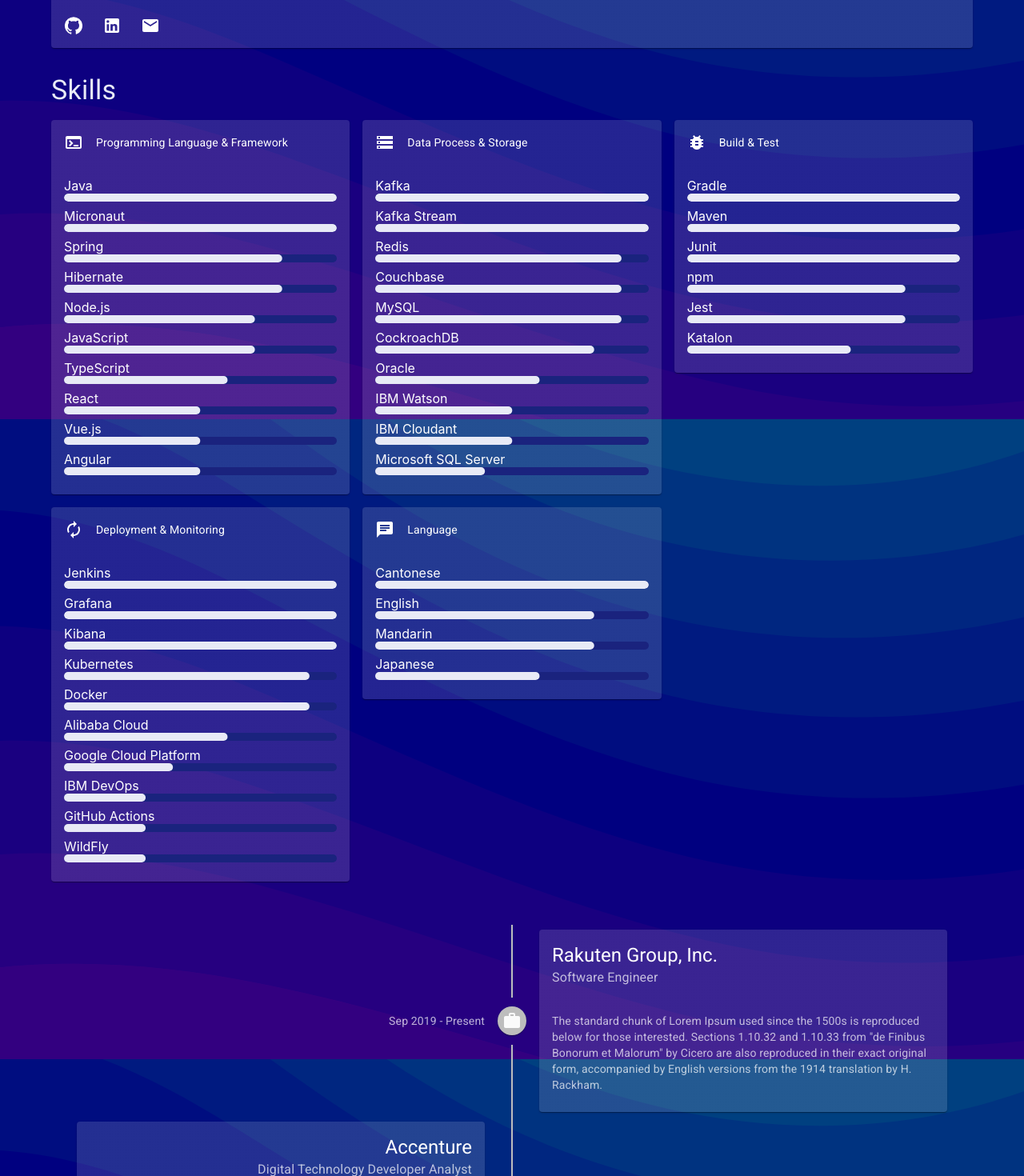
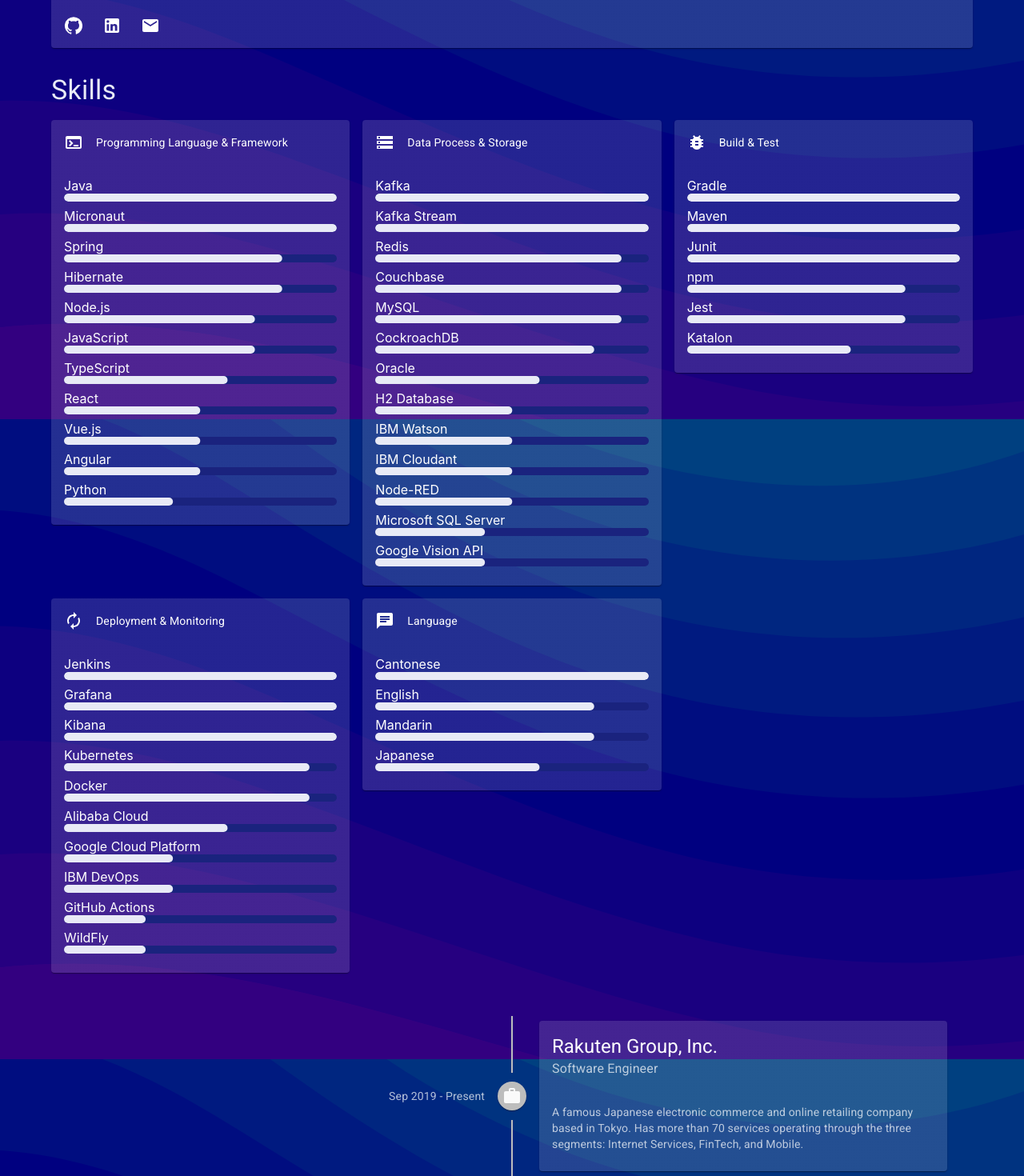
Before and after one commit to pqab/pqab.github.io, a React (Create React App) app: page / in a window 1280 px wide. Shown: the part 260-1730 px from the top of the page at 80% size. Built offline with nearby package versions, Linux system fonts and the light colour scheme.

Commit message:
Update projects data

```diff
--- a/src/data/ExperiencesData.js
+++ b/src/data/ExperiencesData.js
@@ -11,7 +11,7 @@ const ExperiencesData = [
       'subheader': 'Software Engineer'
     },
     'content': {
-      'text': 'The standard chunk of Lorem Ipsum used since the 1500s is reproduced below for those interested. Sections 1.10.32 and 1.10.33 from "de Finibus Bonorum et Malorum" by Cicero are also reproduced in their exact original form, accompanied by English versions from the 1914 translation by H. Rackham.'
+      'text': 'A famous Japanese electronic commerce and online retailing company based in Tokyo.  Has more than 70 services operating through the three segments: Internet Services, FinTech, and Mobile.'
     }
   },
   {
--- a/src/data/ProjectsData.js
+++ b/src/data/ProjectsData.js
@@ -1,314 +1,521 @@
-import WorkIcon from '@mui/icons-material/Work';
+import AccountBalanceWalletIcon from '@mui/icons-material/AccountBalanceWallet';
+import AccountTreeIcon from '@mui/icons-material/AccountTree';
+import AttachMoneyIcon from '@mui/icons-material/AttachMoney';
+import AutoModeIcon from '@mui/icons-material/AutoMode';
+import DynamicFeedIcon from '@mui/icons-material/DynamicFeed';
+import HealthAndSafetyIcon from '@mui/icons-material/HealthAndSafety';
+import PrecisionManufacturingIcon from '@mui/icons-material/PrecisionManufacturing';
+import SchoolIcon from '@mui/icons-material/School';
+import SmartToyIcon from '@mui/icons-material/SmartToy';
+import QueryStatsIcon from '@mui/icons-material/QueryStats';
 
 const ProjectsData = [
   {
-    'key': 'key-projects-streaming-platform',
+    'key': 'key-projects-data-streaming-platform',
     'header': {
-      'avator': <WorkIcon />,
-      'title': 'Streaming Platform',
+      'avatar': <PrecisionManufacturingIcon />,
+      'title': 'Data Streaming Platform',
     },
     'content': {
-      'text': 'The standard chunk of Lorem Ipsum used since the 1500s is reproduced below for those interested. Sections 1.10.32 and 1.10.33 from "de Finibus Bonorum et Malorum" by Cicero are also reproduced in their exact original form, accompanied by English versions from the 1914 translation by H. Rackham.',
+      'items': [
+        'Provide external source provider to publish source data without data losing',
+        'Generic system to process & aggregate the data by different configurations',
+        'Provide aggregated data for business statistic, analysis & reporting, etc...'
+      ],
       'skills': [
         {
-          'key': 'key-projects-1-java',
+          'key': 'key-projects-streaming-java',
           'label': 'Java'
         },
         {
-          'key': 'key-projects-1-micronaut',
+          'key': 'key-projects-streaming-micronaut',
           'label': 'Micronaut'
         },
         {
-          'key': 'key-projects-1-kafka',
+          'key': 'key-projects-streaming-kafka',
           'label': 'Kafka'
         },
         {
-          'key': 'key-projects-1-cockroach-db',
+          'key': 'key-projects-streaming-cockroach-db',
           'label': 'CockroachDB'
         },
         {
-          'key': 'key-projects-1-gradle',
+          'key': 'key-projects-streaming-redis',
+          'label': 'Redis'
+        },
+        {
+          'key': 'key-projects-streaming-junit',
+          'label': 'Junit'
+        },
+        {
+          'key': 'key-projects-streaming-gradle',
           'label': 'Gradle'
         },
         {
-          'key': 'key-projects-1-junit',
-          'label': 'Junit'
-        },
-        {
-          'key': 'key-projects-1-jenkins',
+          'key': 'key-projects-streaming-jenkins',
           'label': 'Jenkins'
         },
         {
-          'key': 'key-projects-1-grafana',
+          'key': 'key-projects-streaming-grafana',
           'label': 'Grafana'
         },
         {
-          'key': 'key-projects-1-kibana',
+          'key': 'key-projects-streaming-kibana',
           'label': 'Kibana'
         },
         {
-          'key': 'key-projects-1-kubernetes',
+          'key': 'key-projects-streaming-kubernetes',
           'label': 'Kubernetes'
         }
       ]
     }
   },
   {
-    'key': 'key-projects-streaming-platform-2',
+    'key': 'key-projects-data-calculation-platform',
     'header': {
-      'avator': <WorkIcon />,
-      'title': 'Streaming Platform',
+      'avatar': <AccountTreeIcon />,
+      'title': 'Data Calculation Platform',
     },
     'content': {
-      'text': 'The standard chunk of Lorem Ipsum used since the 1500s is reproduced below for those interested. Sections 1.10.32 and 1.10.33 from "de Finibus Bonorum et Malorum" by Cicero are also reproduced in their exact original form, accompanied by English versions from the 1914 translation by H. Rackham.',
+      'items': [
+        'Provide external source provider to publish source data without data losing',
+        'Provide fast & high availability accurated API'
+      ],
       'skills': [
         {
-          'key': 'key-projects-2-java',
+          'key': 'key-projects-calculation-java',
           'label': 'Java'
         },
         {
-          'key': 'key-projects-2-micronaut',
+          'key': 'key-projects-calculation-micronaut',
           'label': 'Micronaut'
         },
         {
-          'key': 'key-projects-2-kafka',
-          'label': 'Kafka'
+          'key': 'key-projects-calculation-hibernate',
+          'label': 'Hibernate'
         },
         {
-          'key': 'key-projects-2-cockroach-db',
-          'label': 'CockroachDB'
+          'key': 'key-projects-calculation-kafka-stream',
+          'label': 'Kafka Stream'
         },
         {
-          'key': 'key-projects-2-gradle',
+          'key': 'key-projects-calculation-mysql',
+          'label': 'MySQL'
+        },
+        {
+          'key': 'key-projects-calculation-couchbase',
+          'label': 'Couchbase'
+        },
+        {
+          'key': 'key-projects-calculation-redis',
+          'label': 'Redis'
+        },
+        {
+          'key': 'key-projects-calculation-junit',
+          'label': 'Junit'
+        },
+        {
+          'key': 'key-projects-calculation-gradle',
           'label': 'Gradle'
         },
         {
-          'key': 'key-projects-2-junit',
-          'label': 'Junit'
-        },
-        {
-          'key': 'key-projects-2-jenkins',
+          'key': 'key-projects-calculation-jenkins',
           'label': 'Jenkins'
         },
         {
-          'key': 'key-projects-2-grafana',
+          'key': 'key-projects-calculation-grafana',
           'label': 'Grafana'
         },
         {
-          'key': 'key-projects-2-kibana',
+          'key': 'key-projects-calculation-kibana',
           'label': 'Kibana'
         },
         {
-          'key': 'key-projects-2-kubernetes',
+          'key': 'key-projects-calculation-kubernetes',
           'label': 'Kubernetes'
         }
       ]
     }
   },
   {
-    'key': 'key-projects-streaming-platform-3',
+    'key': 'key-projects-chatbox-insurance-agencies',
     'header': {
-      'avator': <WorkIcon />,
-      'title': 'Streaming Platform',
+      'avatar': <SmartToyIcon />,
+      'title': 'Chatbot for Insurance Agencies',
     },
     'content': {
-      'text': 'The standard chunk of Lorem Ipsum used since the 1500s is reproduced below for those interested. Sections 1.10.32 and 1.10.33 from "de Finibus Bonorum et Malorum" by Cicero are also reproduced in their exact original form, accompanied by English versions from the 1914 translation by H. Rackham.',
+      'items': [
+        'Design chat message with dynamic decision tree structure with NLP technology',
+        'Hybird mobile chatbot for insurance agencies with real time insurance notice search',
+        'Chat history analysis & personalization for insurance agencies'
+      ],
       'skills': [
         {
-          'key': 'key-projects-3-java',
-          'label': 'Java'
+          'key': 'key-projects-chatbot-node-js',
+          'label': 'Node.js'
         },
         {
-          'key': 'key-projects-3-micronaut',
-          'label': 'Micronaut'
+          'key': 'key-projects-chatbot-node-red',
+          'label': 'Node-RED'
         },
         {
-          'key': 'key-projects-3-kafka',
-          'label': 'Kafka'
+          'key': 'key-projects-chatbox-ibm-watson',
+          'label': 'IBM Watson'
         },
         {
-          'key': 'key-projects-3-cockroach-db',
-          'label': 'CockroachDB'
+          'key': 'key-projects-chatbox-ibm-cloudant',
+          'label': 'IBM Cloudant'
         },
         {
-          'key': 'key-projects-3-gradle',
-          'label': 'Gradle'
+          'key': 'key-projects-ibm-devops',
+          'label': 'IBM DevOps'
         },
         {
-          'key': 'key-projects-3-junit',
-          'label': 'Junit'
+          'key': 'key-projects-ibm-angular',
+          'label': 'Angular'
         },
         {
-          'key': 'key-projects-3-jenkins',
-          'label': 'Jenkins'
-        },
-        {
-          'key': 'key-projects-3-grafana',
-          'label': 'Grafana'
-        },
-        {
-          'key': 'key-projects-3-kibana',
-          'label': 'Kibana'
-        },
-        {
-          'key': 'key-projects-3-kubernetes',
-          'label': 'Kubernetes'
+          'key': 'key-projects-chatbot-docker',
+          'label': 'Docker'
         }
       ]
     }
   },
   {
-    'key': 'key-projects-streaming-platform-4',
+    'key': 'key-projects-insurance-auto-claims-platform',
     'header': {
-      'avator': <WorkIcon />,
-      'title': 'Streaming Platform',
+      'avatar': <AutoModeIcon />,
+      'title': 'Insurance Auto Claims Platform',
     },
     'content': {
-      'text': 'The standard chunk of Lorem Ipsum used since the 1500s is reproduced below for those interested. Sections 1.10.32 and 1.10.33 from "de Finibus Bonorum et Malorum" by Cicero are also reproduced in their exact original form, accompanied by English versions from the 1914 translation by H. Rackham.',
+      'items': [
+        'Scan insurance notice & hide sensetive informantion automatically with OCR technology',
+        'Scan & extract the infomation from the incurance notice for insurance claims automation process',
+        'Provide intractive UI with drag & drop features for user management & adjustment operations'
+      ],
       'skills': [
         {
-          'key': 'key-projects-4-java',
-          'label': 'Java'
+          'key': 'key-projects-claims-python',
+          'label': 'Python'
         },
         {
-          'key': 'key-projects-4-micronaut',
-          'label': 'Micronaut'
+          'key': 'key-projects-claims-google-vision-api',
+          'label': 'Google Vision API'
         },
         {
-          'key': 'key-projects-4-kafka',
-          'label': 'Kafka'
+          'key': 'key-projects-claims-gcp',
+          'label': 'Google Cloud Platform'
         },
         {
-          'key': 'key-projects-4-cockroach-db',
-          'label': 'CockroachDB'
+          'key': 'key-projects-claims-vue',
+          'label': 'Vue.js'
         },
         {
-          'key': 'key-projects-4-gradle',
-          'label': 'Gradle'
-        },
-        {
-          'key': 'key-projects-4-junit',
-          'label': 'Junit'
-        },
-        {
-          'key': 'key-projects-4-jenkins',
-          'label': 'Jenkins'
-        },
-        {
-          'key': 'key-projects-4-grafana',
-          'label': 'Grafana'
-        },
-        {
-          'key': 'key-projects-4-kibana',
-          'label': 'Kibana'
-        },
-        {
-          'key': 'key-projects-4-kubernetes',
-          'label': 'Kubernetes'
+          'key': 'key-projects-chatbot-docker',
+          'label': 'Docker'
         }
       ]
     }
   },
   {
-    'key': 'key-projects-streaming-platform-5',
+    'key': 'key-projects-insurance-agencies-management-platform',
     'header': {
-      'avator': <WorkIcon />,
-      'title': 'Streaming Platform',
+      'avatar': <HealthAndSafetyIcon />,
+      'title': 'Insurance Agencies Management Platform',
     },
     'content': {
-      'text': 'The standard chunk of Lorem Ipsum used since the 1500s is reproduced below for those interested. Sections 1.10.32 and 1.10.33 from "de Finibus Bonorum et Malorum" by Cicero are also reproduced in their exact original form, accompanied by English versions from the 1914 translation by H. Rackham.',
+      'items': [
+        'Provide interactive UI for user to manage insurance contents, events, milestones, ranking, etc... for mobile app',
+        'Provide hybrid mobile application with charting & push notification for insurance agencies',
+        'Performance optimization on push notification time'
+      ],
       'skills': [
         {
-          'key': 'key-projects-5-java',
+          'key': 'key-projects-insurance-java',
           'label': 'Java'
         },
         {
-          'key': 'key-projects-5-micronaut',
-          'label': 'Micronaut'
+          'key': 'key-projects-insurance-spring',
+          'label': 'Spring'
         },
         {
-          'key': 'key-projects-5-kafka',
-          'label': 'Kafka'
+          'key': 'key-projects-insurance-hibernate',
+          'label': 'Hiberante'
         },
         {
-          'key': 'key-projects-5-cockroach-db',
-          'label': 'CockroachDB'
-        },
-        {
-          'key': 'key-projects-5-gradle',
-          'label': 'Gradle'
-        },
-        {
-          'key': 'key-projects-5-junit',
+          'key': 'key-projects-education-junit',
           'label': 'Junit'
         },
         {
-          'key': 'key-projects-5-jenkins',
-          'label': 'Jenkins'
+          'key': 'key-projects-education-maven',
+          'label': 'Maven'
         },
         {
-          'key': 'key-projects-5-grafana',
-          'label': 'Grafana'
+          'key': 'key-projects-insurance-mssql',
+          'label': 'Microsoft SQL Server'
         },
         {
-          'key': 'key-projects-5-kibana',
-          'label': 'Kibana'
-        },
-        {
-          'key': 'key-projects-5-kubernetes',
-          'label': 'Kubernetes'
+          'key': 'key-projects-insurance-angular',
+          'label': 'Angular'
         }
       ]
     }
   },
   {
-    'key': 'key-projects-streaming-platform-6',
+    'key': 'key-projects-education-center-enrollment-platform',
     'header': {
-      'avator': <WorkIcon />,
-      'title': 'Streaming Platform',
+      'avatar': <SchoolIcon />,
+      'title': 'Education Center Enrollment Platform',
     },
     'content': {
-      'text': 'The standard chunk of Lorem Ipsum used since the 1500s is reproduced below for those interested. Sections 1.10.32 and 1.10.33 from "de Finibus Bonorum et Malorum" by Cicero are also reproduced in their exact original form, accompanied by English versions from the 1914 translation by H. Rackham.',
+      'items': [
+        'Enrollment system with interative UI for education center',
+        'Provide accurate enrollment status analysis & reporting',
+        'Performance optimization on report generating time'
+      ],
       'skills': [
         {
-          'key': 'key-projects-6-java',
+          'key': 'key-projects-education-java',
           'label': 'Java'
         },
         {
-          'key': 'key-projects-6-micronaut',
-          'label': 'Micronaut'
+          'key': 'key-projects-education-spring',
+          'label': 'Spring'
         },
         {
-          'key': 'key-projects-6-kafka',
-          'label': 'Kafka'
+          'key': 'key-projects-education-hibernate',
+          'label': 'Hibernate'
         },
         {
-          'key': 'key-projects-6-cockroach-db',
-          'label': 'CockroachDB'
-        },
-        {
-          'key': 'key-projects-6-gradle',
-          'label': 'Gradle'
-        },
-        {
-          'key': 'key-projects-6-junit',
+          'key': 'key-projects-education-junit',
           'label': 'Junit'
         },
         {
-          'key': 'key-projects-6-jenkins',
+          'key': 'key-projects-education-maven',
+          'label': 'Maven'
+        },
+        {
+          'key': 'key-projects-education-mssql',
+          'label': 'Microsoft SQL Server'
+        },
+        {
+          'key': 'key-projects-education-angular',
+          'label': 'Angular'
+        }
+      ]
+    }
+  },
+  {
+    'key': 'key-projects-payment-administrator-system',
+    'header': {
+      'avatar': <AccountBalanceWalletIcon />,
+      'title': 'Payment Administrator System',
+    },
+    'content': {
+      'items': [
+        'Provide a secure Payment account connections management for external user',
+        'Integrate with extenal payment gateway in secure channels',
+        'Provide fast & interative search UI for user'
+      ],
+      'skills': [
+        {
+          'key': 'key-projects-payment-java',
+          'label': 'Java'
+        },
+        {
+          'key': 'key-projects-payment-spring',
+          'label': 'Spring'
+        },
+        {
+          'key': 'key-projects-payment-hibernate',
+          'label': 'Hibernate'
+        },
+        {
+          'key': 'key-projects-education-junit',
+          'label': 'Junit'
+        },
+        {
+          'key': 'key-projects-payment-maven',
+          'label': 'Maven'
+        },
+        {
+          'key': 'key-projects-payment-node-js',
+          'label': 'Node.js'
+        },
+        {
+          'key': 'key-projects-payment-vue-js',
+          'label': 'Vue.js'
+        },
+        {
+          'key': 'key-projects-calculation-jenkins',
           'label': 'Jenkins'
         },
         {
-          'key': 'key-projects-6-grafana',
-          'label': 'Grafana'
-        },
-        {
-          'key': 'key-projects-6-kibana',
+          'key': 'key-projects-calculation-kibana',
           'label': 'Kibana'
         },
         {
-          'key': 'key-projects-6-kubernetes',
-          'label': 'Kubernetes'
+          'key': 'key-projects-chatbot-docker',
+          'label': 'Docker'
+        }
+      ]
+    }
+  },
+  {
+    'key': 'key-projects-investment-platform',
+    'header': {
+      'avatar': <AttachMoneyIcon />,
+      'title': 'Investment Platform',
+    },
+    'content': {
+      'items': [
+        'Interative UI for stock market sectors comparison for paid user',
+        'Integrate with internal system for displaying latest investment related information'
+      ],
+      'skills': [
+        {
+          'key': 'key-projects-investment-java',
+          'label': 'Java'
+        },
+        {
+          'key': 'key-projects-investment-spring',
+          'label': 'Spring'
+        },
+        {
+          'key': 'key-projects-investment-hibernate',
+          'label': 'Hibernate'
+        },
+        {
+          'key': 'key-projects-investment-junit',
+          'label': 'Junit'
+        },
+        {
+          'key': 'key-projects-investment-maven',
+          'label': 'Maven'
+        },
+        {
+          'key': 'key-projects-investment-oracle',
+          'label': 'Oracle'
+        },
+        {
+          'key': 'key-projects-investment-free-marker',
+          'label': 'FreeMarker'
+        },
+        {
+          'key': 'key-projects-investment-javascript',
+          'label': 'JavaScript'
+        },
+        {
+          'key': 'key-projects-investment-wildfly',
+          'label': 'Wildfly'
+        }
+      ]
+    }
+  },
+  {
+    'key': 'key-projects-legacy-wesite-revamp',
+    'header': {
+      'avatar': <DynamicFeedIcon />,
+      'title': 'Legacy Website Revamp',
+    },
+    'content': {
+      'items': [
+        'Revamp legacy website to responsive design',
+        'Dynamic route mapping system for user to add feature page on the fly without breaking the existing system',
+        'Performance & SEO optimization'
+      ],
+      'skills': [
+        {
+          'key': 'key-projects-legacy-java',
+          'label': 'Java'
+        },
+        {
+          'key': 'key-projects-legacy-spring',
+          'label': 'Spring'
+        },
+        {
+          'key': 'key-projects-legacy-hibernate',
+          'label': 'Hibernate'
+        },
+        {
+          'key': 'key-projects-legacy-junit',
+          'label': 'Junit'
+        },
+        {
+          'key': 'key-projects-legacy-maven',
+          'label': 'Maven'
+        },
+        {
+          'key': 'key-projects-legacy-h2',
+          'label': 'H2 Database'
+        },
+        {
+          'key': 'key-projects-legacy-redis',
+          'label': 'Redis'
+        },
+        {
+          'key': 'key-projects-legacy-node-js',
+          'label': 'Node.js'
+        },
+        {
+          'key': 'key-projects-legacy-react',
+          'label': 'React'
+        },
+        {
+          'key': 'key-projects-investment-wildfly',
+          'label': 'Wildfly'
+        }
+      ]
+    }
+  },
+  {
+    'key': 'key-projects-stock-charting-platform',
+    'header': {
+      'avatar': <QueryStatsIcon />,
+      'title': 'Stock Charting Platform',
+    },
+    'content': {
+      'items': [
+        'Robust system for data source provider to manage stock data',
+        'Calculate the technical indicator for stocks & plot the stock graphs',
+        'Provide interactive annotation drawing features for stock trending analysis'
+      ],
+      'skills': [
+        {
+          'key': 'key-projects-stock-java',
+          'label': 'Java'
+        },
+        {
+          'key': 'key-projects-stock-spring',
+          'label': 'Spring'
+        },
+        {
+          'key': 'key-projects-stock-hibernate',
+          'label': 'Hibernate'
+        },
+        {
+          'key': 'key-projects-stock-junit',
+          'label': 'Junit'
+        },
+        {
+          'key': 'key-projects-stock-maven',
+          'label': 'Maven'
+        },
+        {
+          'key': 'key-projects-stock-oracle',
+          'label': 'Oracle'
+        },
+        {
+          'key': 'key-projects-stock-javascript',
+          'label': 'JavaScript'
+        },
+        {
+          'key': 'key-projects-stock-high-stock',
+          'label': 'HighStock'
+        },
+        {
+          'key': 'key-projects-stock-wildfly',
+          'label': 'Wildfly'
         }
       ]
     }
--- a/src/data/SkillsData.js
+++ b/src/data/SkillsData.js
@@ -62,6 +62,11 @@ const SkillsData = [
           'key': 'key-skills-programming-angular',
           'name': 'Angular',
           'value': 50
+        },
+        {
+          'key': 'key-skills-programming-python',
+          'name': 'Python',
+          'value': 40
         }
       ]
     }
@@ -105,9 +110,14 @@ const SkillsData = [
           'value': 80
         },
         {
-          'key': 'key-skills-data-hibernate',
+          'key': 'key-skills-data-oracle',
           'name': 'Oracle',
           'value': 60
+        },
+        {
+          'key': 'key-skills-data-h2',
+          'name': 'H2 Database',
+          'value': 50
         },
         {
           'key': 'key-skills-data-ibm-watson',
@@ -120,8 +130,18 @@ const SkillsData = [
           'value': 50
         },
         {
+          'key': 'key-skills-data-node-red',
+          'name': 'Node-RED',
+          'value': 50
+        },
+        {
           'key': 'key-skills-data-microsoft-sql-server',
           'name': 'Microsoft SQL Server',
+          'value': 40
+        },
+        {
+          'key': 'key-skills-data-google-vision-api',
+          'name': 'Google Vision API',
           'value': 40
         }
       ]
@@ -214,7 +234,7 @@ const SkillsData = [
         {
           'key': 'key-skills-cicd-ibm-dev-ops',
           'name': 'IBM DevOps',
-          'value': 30
+          'value': 40
         },
         {
           'key': 'key-skills-cicd-github-actions',
--- a/src/section/Experiences.js
+++ b/src/section/Experiences.js
@@ -9,6 +9,8 @@ import TimelineContent from '@mui/lab/TimelineContent';
 import TimelineDot from '@mui/lab/TimelineDot';
 import TimelineOppositeContent from '@mui/lab/TimelineOppositeContent';
 import Typography from '@mui/material/Typography';
+import { useTheme } from '@mui/material/styles';
+import { useMediaQuery } from '@mui/material';
 
 // component
 import GridContainer from '../component/GridContainer';
@@ -18,13 +20,16 @@ import GridItem from '../component/GridItem';
 import ExperiencesData from '../data/ExperiencesData';
 
 // Header section
-const Experiences = () => (
+function Experiences() {
+  const theme = useTheme();
+  const matches = useMediaQuery(theme.breakpoints.up('sm'));
+  return (
     <GridContainer>
       <GridItem>
-      <Timeline position="alternate">
+        <Timeline position={ matches ? "alternate" : "right" } >
           {ExperiencesData.map(experience =>
             <TimelineItem key={experience.key}>
-            <TimelineOppositeContent sx={{ m: 'auto 0' }} align="right" variant="body2" color="text.secondary">
+              <TimelineOppositeContent sx={{ m: 'auto 0' }} align="right" variant="body2" color="text.secondary" flex={ matches ? 1 : 0 }>
                 {experience.date}
               </TimelineOppositeContent>
               <TimelineSeparator>
@@ -52,6 +57,7 @@ const Experiences = () => (
         </Timeline>
       </GridItem>
     </GridContainer>
-);
+  )
+}
 
 export default Experiences;
```
Also changed, not shown: src/section/Projects.js (+17 -0 lines). Lines whose indentation alone changed are shown as unchanged.
